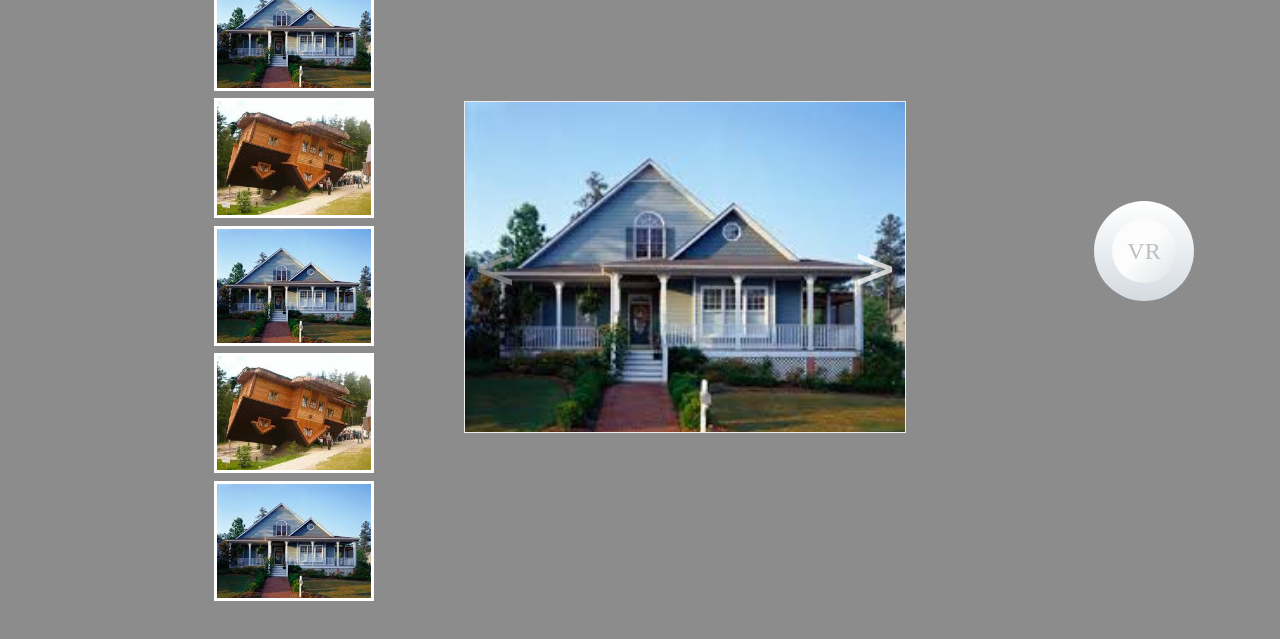
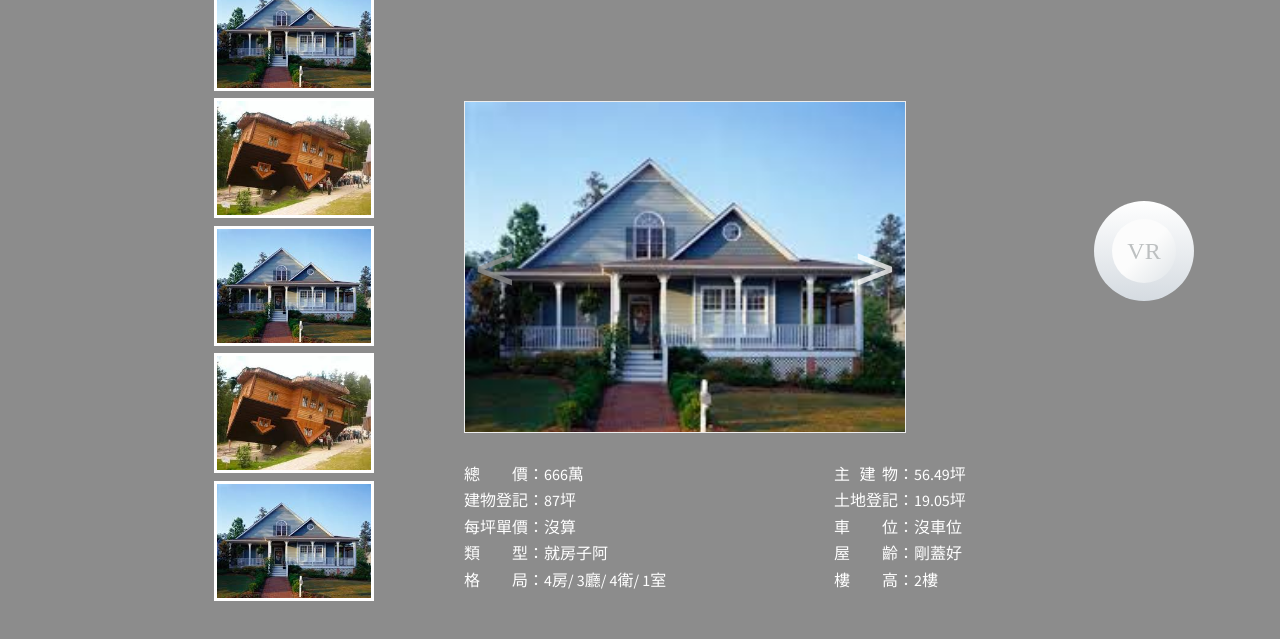
Before and after one commit to apple11361/fintech_Ucan, a plain HTML site: page Front_end/house/0.html in a window 1280 px wide. Shown: the part 163-802 px from the top of the page. Drawn offline with Linux system fonts and the light colour scheme.

Commit message:
house_detail

```diff
--- a/Front_end/assets/css/house.css
+++ b/Front_end/assets/css/house.css
@@ -2618,6 +2618,30 @@
 			left: 800px;
 		}
 
+		#result_list .detail{
+			position: absolute;
+			top: 510px;
+			left: 400px;
+		}
+
+		#result_list .detail_2{
+			position: absolute;
+			top: 510px;
+			left: 770px;
+		}
+
+			#result_list .detail ul{
+				text-align: left;
+			}
+
+			#result_list .detail_2 ul{
+				text-align: left;
+			}
+
+				#result_list span{
+					color: #ffffff;
+				}
+
 			#result_list .item_box .item_imagebox {
 				width: 442px;
 				height: 332px;
@@ -2846,9 +2870,6 @@
 		box-shadow: 0 1px 3px #d7d8d9 inset;
 	}
 
-	.VR_button:first-child:after {
-    content: "123";
-	}
 	.VR_button:last-child:after {
 		content: "VR";
 	}
--- a/Front_end/house/0.html
+++ b/Front_end/house/0.html
@@ -38,7 +38,6 @@
 		<section id="banner">
 			<div class="inner">
 				<div id="result_list">
-					<div>
 					<div class="img_table">
 						<table>
 							<tbody>
@@ -82,6 +81,23 @@
 					<div class="item_box_right item_box">
 						<button class="VR_button"></button>
 					</div>
+					<div class="detail">
+						<ul>
+							<li><span>總&nbsp&nbsp&nbsp&nbsp&nbsp&nbsp&nbsp&nbsp&nbsp&nbsp價：666萬</span></li>
+							<li><span>建物登記：87坪</span></li>
+							<li><span>每坪單價：沒算</span></li>
+							<li><span>類&nbsp&nbsp&nbsp&nbsp&nbsp&nbsp&nbsp&nbsp&nbsp&nbsp型：就房子阿</span></li>
+							<li><span>格&nbsp&nbsp&nbsp&nbsp&nbsp&nbsp&nbsp&nbsp&nbsp&nbsp局：4房/ 3廳/ 4衛/ 1室</span></li>
+						</ul>
+					</div>
+					<div class="detail_2">
+						<ul>
+							<li><span>主&nbsp&nbsp&nbsp建&nbsp&nbsp物：56.49坪</span></li>
+							<li><span>土地登記：19.05坪</span></li>
+							<li><span>車&nbsp&nbsp&nbsp&nbsp&nbsp&nbsp&nbsp&nbsp&nbsp&nbsp位：沒車位</span></li>
+							<li><span>屋&nbsp&nbsp&nbsp&nbsp&nbsp&nbsp&nbsp&nbsp&nbsp&nbsp齡：剛蓋好</span></li>
+							<li><span>樓&nbsp&nbsp&nbsp&nbsp&nbsp&nbsp&nbsp&nbsp&nbsp&nbsp高：2樓</span></li>
+						</ul>
 					</div>
 				</div>
 			</div>
```
Also changed, not shown: Front_end/buy.html (+9 -3 lines). Lines whose indentation alone changed are shown as unchanged.
